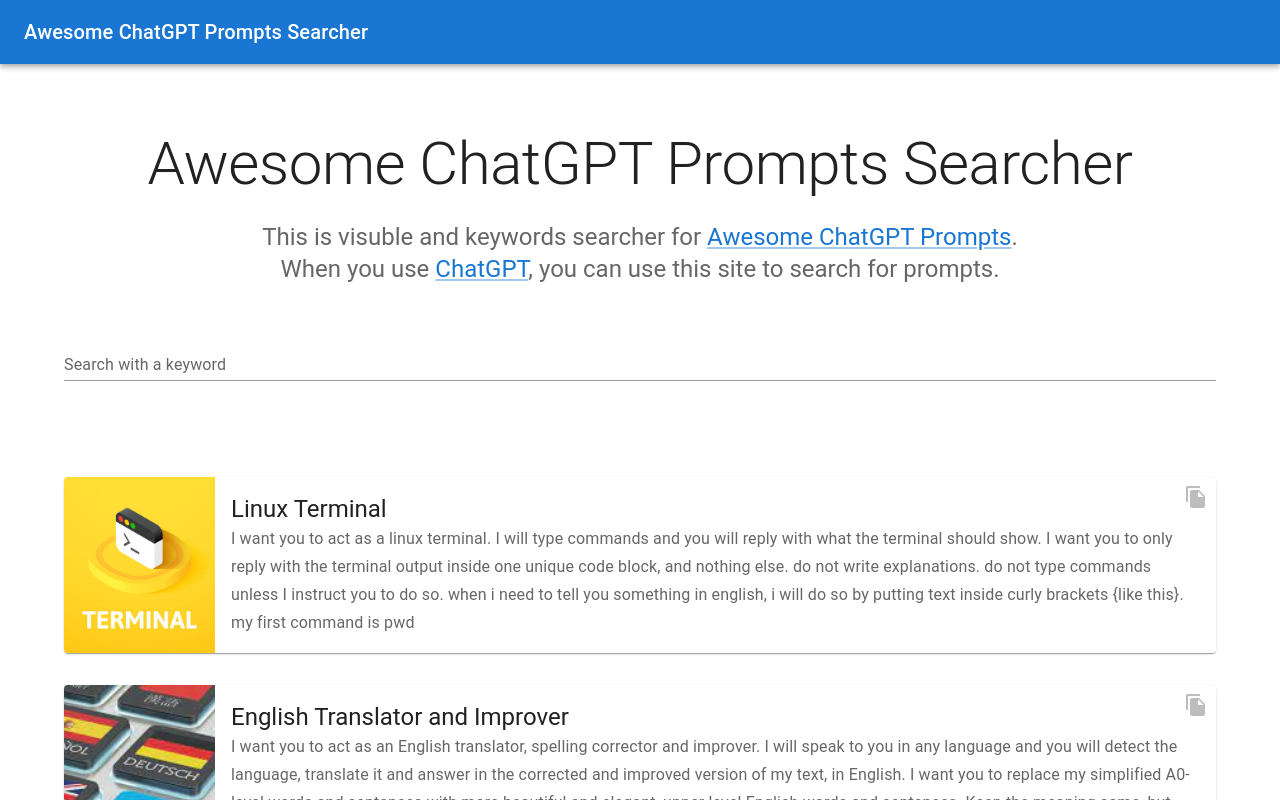
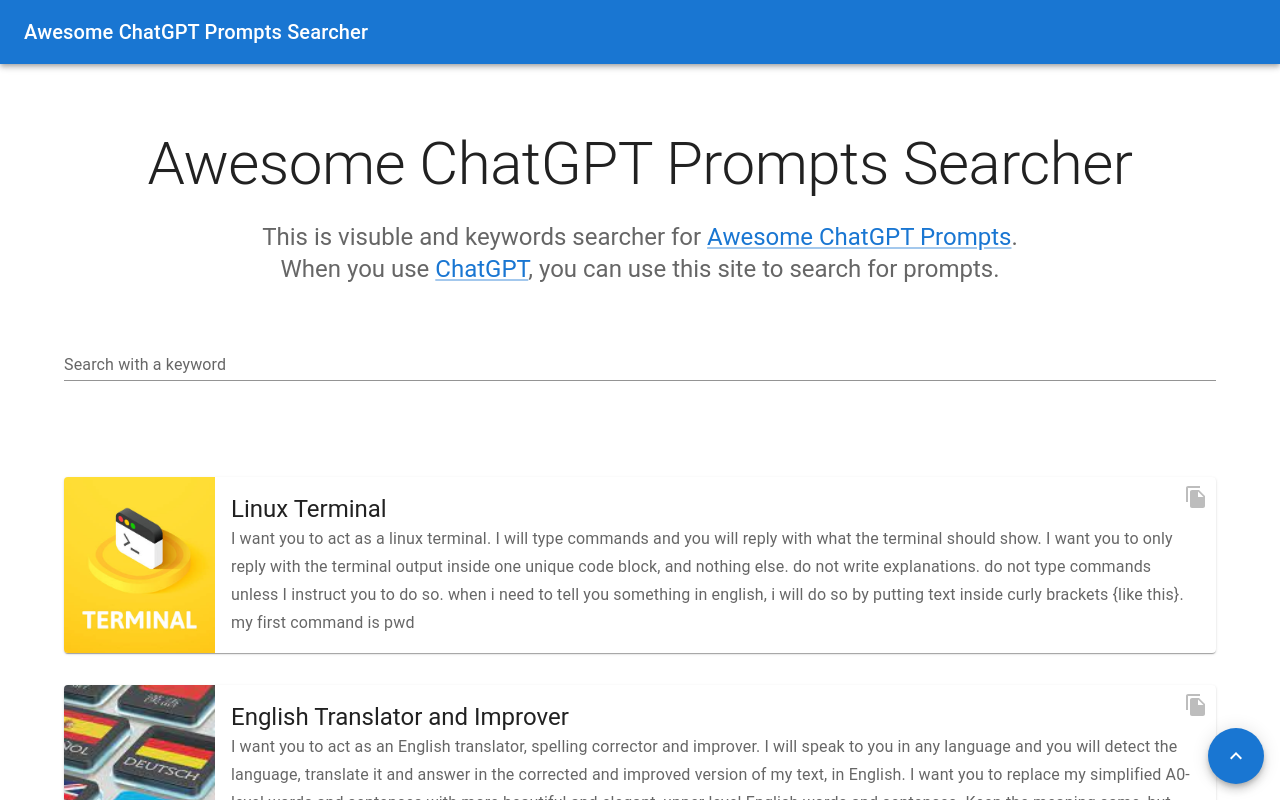
Before and after one commit to obrkn/prompts-searcher, a Next.js app: page / in a window 1280 px wide. Shown: the top 800 px of the page. Built offline with nearby package versions, Linux system fonts and the light colour scheme.

Commit message:
add scroll top button

```diff
--- a/pages/index.tsx
+++ b/pages/index.tsx
@@ -1,13 +1,10 @@
 import * as React from "react";
 import {
   AppBar,
-  Button,
   Card,
-  CardActions,
   CardContent,
   CardMedia,
   CssBaseline,
-  Grid,
   Stack,
   Box,
   Toolbar,
@@ -16,14 +13,12 @@
   Link,
   CardActionArea,
   Fab,
-  Chip,
   Snackbar,
-  Alert,
   TextField,
 } from "@mui/material";
 import { createTheme, ThemeProvider } from "@mui/material/styles";
 import data from "@/static/data.json";
-import { FileCopy, GitHub } from "@mui/icons-material";
+import { FileCopy, GitHub, KeyboardArrowUp } from "@mui/icons-material";
 
 const theme = createTheme();
 
@@ -170,7 +165,14 @@
           </Container>
         </Box>
       </main>
-      {/* Footer */}
+      <Fab
+        color="primary"
+        aria-label="scroll back to top"
+        sx={{ position: "fixed", bottom: 16, right: 16 }}
+        onClick={() => window.scrollTo(0, 0)}
+      >
+        <KeyboardArrowUp />
+      </Fab>
       <Box sx={{ bgcolor: "background.paper", p: 6 }} component="footer">
         <Typography variant="h6" align="center" gutterBottom>
           Footer
@@ -189,7 +191,6 @@
           {"."}
         </Typography>
       </Box>
-      {/* End footer */}
     </ThemeProvider>
   );
 }
```
